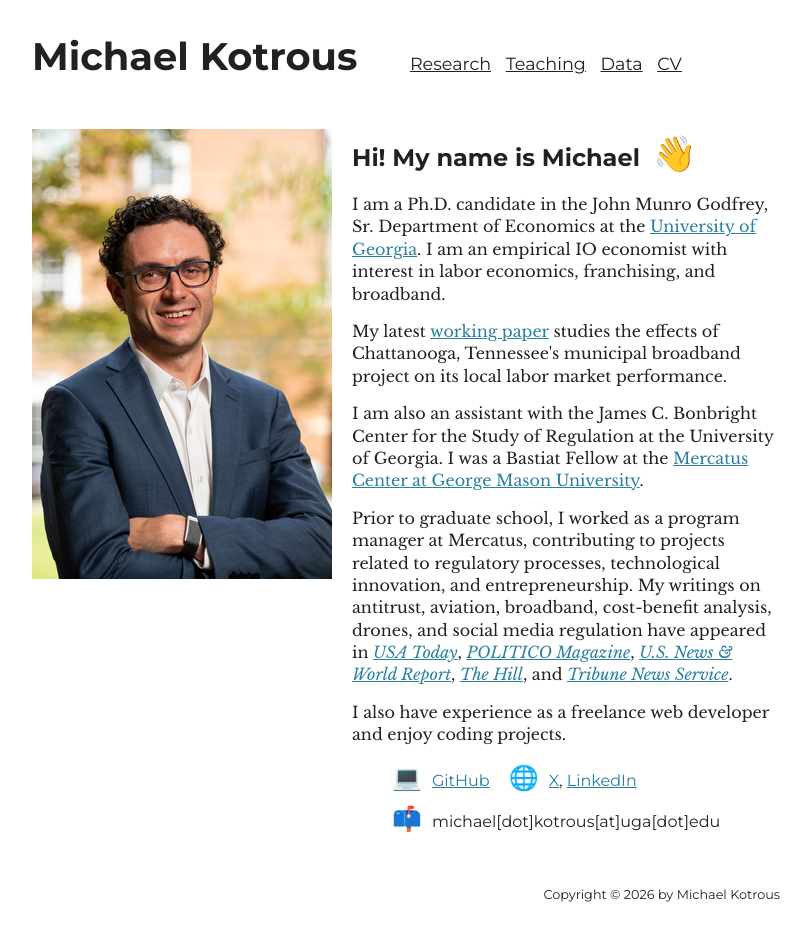
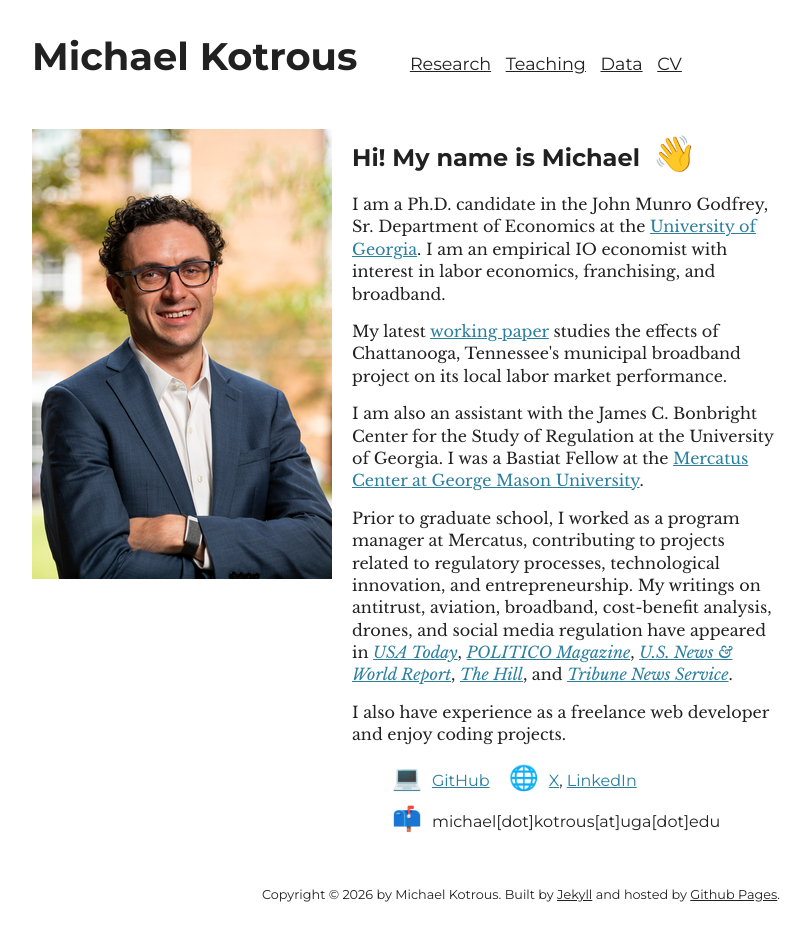
Before and after one commit to michaelkotrous/michaelkotrous.github.io, a Jekyll site: the page built from index.html, in a window 1280 px wide. Shown: the whole page, without its empty margins (234-1045 px from the left). Built offline with Jekyll 4.4.1, drawn with Linux system fonts in a browser that asks for light colours.

Commit message:
Update footer to link to Jekyll and Github pages docs.

```diff
--- a/_includes/footer.html
+++ b/_includes/footer.html
@@ -2,7 +2,7 @@
     <div class="container-fluid container-fluid--md">
         <div class="row footer">
             <div class="footer-content">
-                <p class="copyright">Copyright &copy; 2026 by Michael Kotrous</p>
+                <p class="copyright">Copyright &copy; 2026 by Michael Kotrous. Built by <a href="https://jekyllrb.com/" target="_blank">Jekyll</a> and hosted by <a href="https://docs.github.com/en/pages" target="_blank">Github Pages</a>.</p>
             </div>
         </div>
     </div>
```
